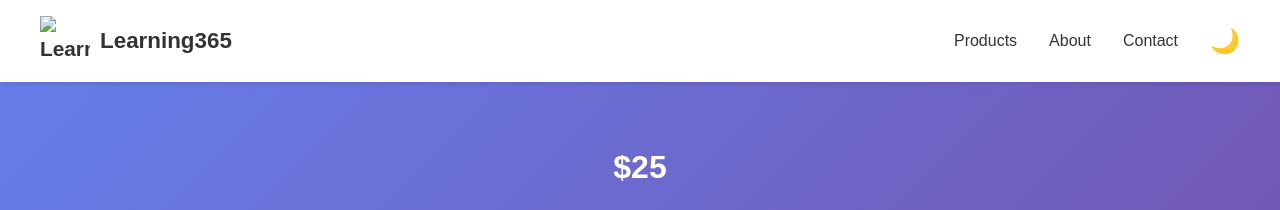
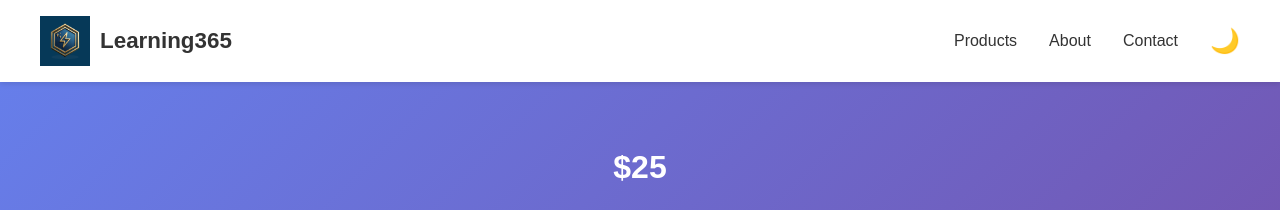
Before and after one commit to mscsambo/khbot, a website: page products/linkedin-learning.html in a window 1280 px wide. Shown: the top 210 px of the page. Drawn offline with Linux system fonts and the light colour scheme.

Commit message:
Update linkedin-learning.html

```diff
--- a/products/linkedin-learning.html
+++ b/products/linkedin-learning.html
@@ -12,7 +12,7 @@
     <header class="header">
         <div class="container nav-container">
             <a href="../index.html" class="logo">
-                <img src="../assets/logo.png" alt="Learning365 Logo">
+                <img src="../assets/images/logo.png" alt="Learning365 Logo">
                 <span>Learning365</span>
             </a>
 
```
